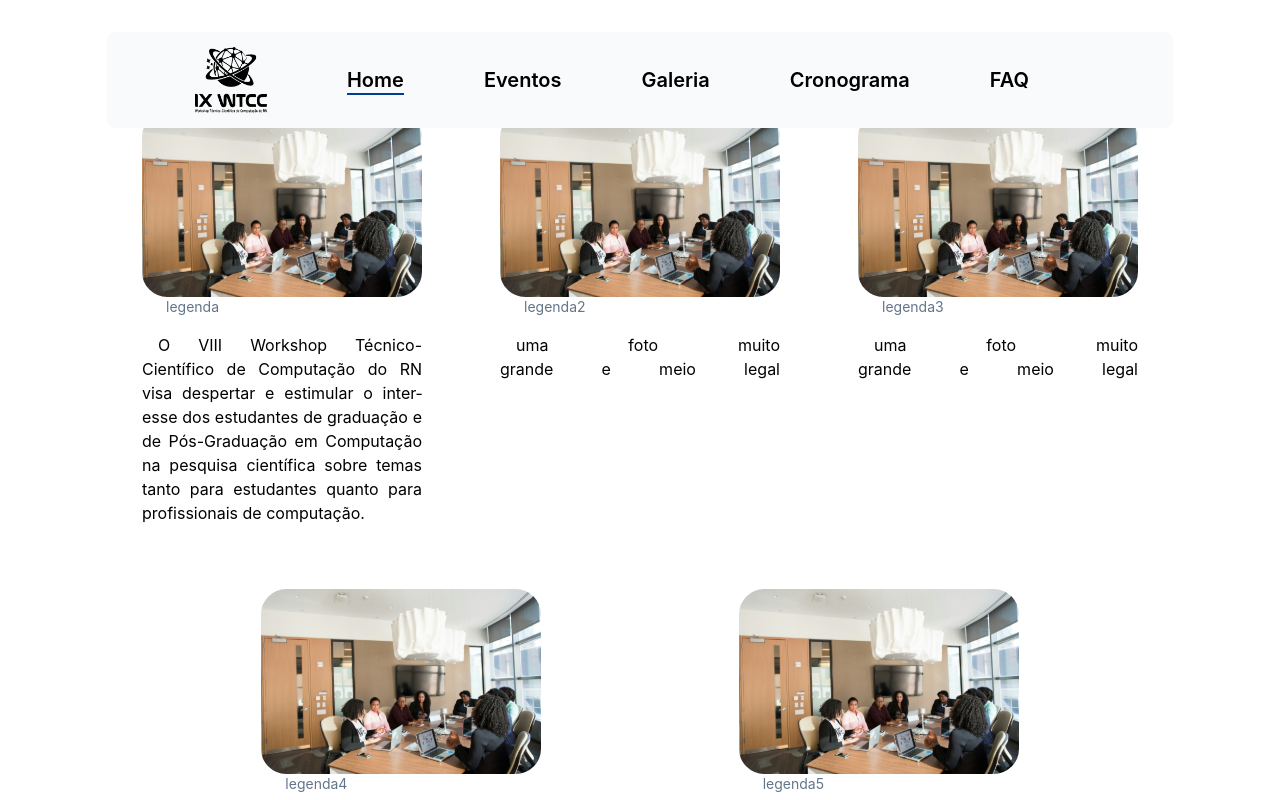
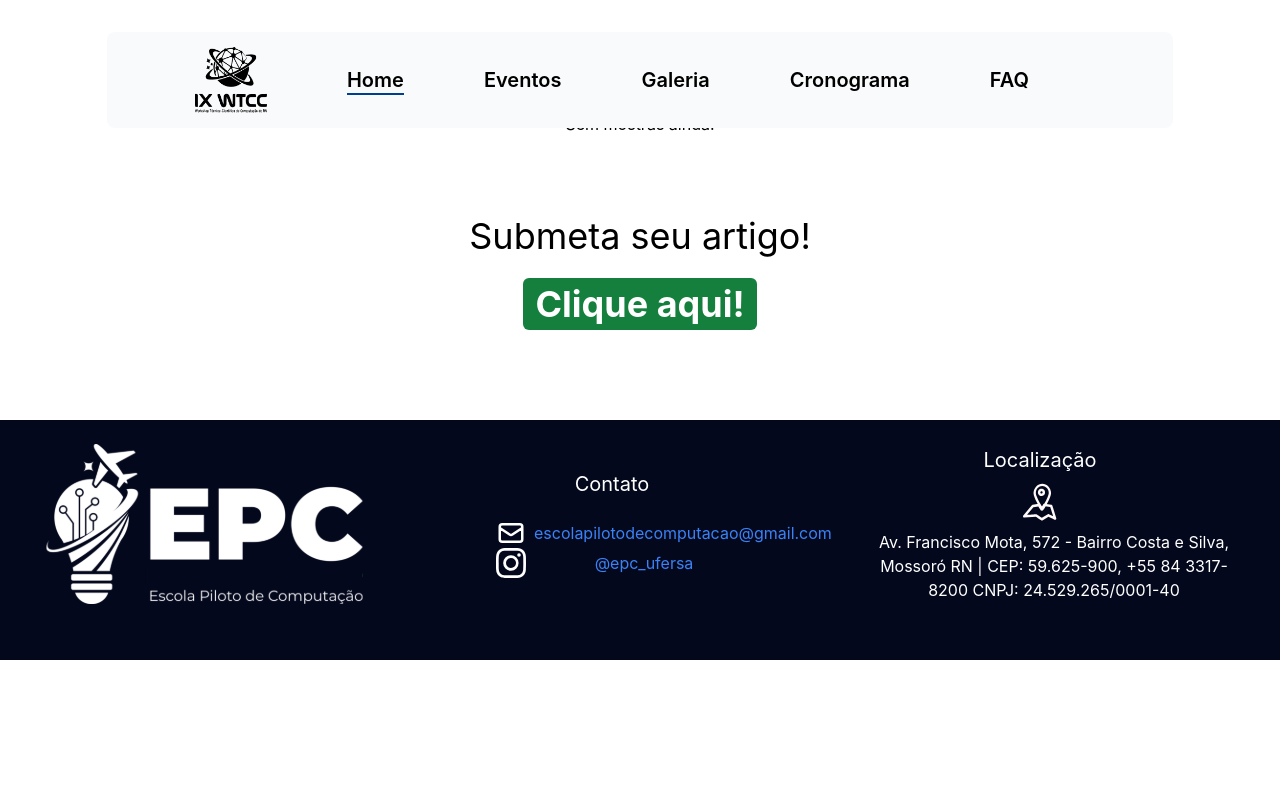
Before and after one commit to Escola-Piloto-de-Computacao/wtcc, a React (Create React App) app: page / in a window 1280 px wide. Shown: the top 800 px of the page. Built offline with nearby package versions, Linux system fonts and the light colour scheme.

Commit message:
Handled case of empty array, fixed button design
Added interface for Mostra array object type to allow for the site to have no Mostras available and fixed the button for submitting Mostras.

```diff
--- a/src/components/Scientificshow/Scientificshow.tsx
+++ b/src/components/Scientificshow/Scientificshow.tsx
@@ -1,7 +1,14 @@
 import React from "react";
 import teste1 from "../../assets/Scientific_show/teste1.svg";
 
-const mostra = [
+interface MostraItem {
+    img: string;
+    descricao: string;
+    legenda: string;
+    // add other properties here
+}
+
+const mostra: MostraItem[] = [/*
     {
         img: teste1,
         legenda: "legenda",
@@ -27,18 +34,17 @@ const mostra = [
         legenda: "legenda5",
         descricao: "uma foto muito grande e meio legal"
     }
-
+*/
 ];
 
 const Botao = () => {
     return (
-        <div className="flex justify-center text-4xl">
-            <p>
-                Submeta seu artigo! <br />
-                <br />
+        <div className="flex flex-col col-span-1 justify-center text-4xl">
+            <p className="mb-7">Submeta seu artigo!</p>
             {/* Adicionar link */}
-                <a className="font-bold text-white bg-green-700 rounded-md" href="https://www.google.com.br/?hl=pt-BR">Inscreva-se</a>
-            </p>
+            <div>
+                <a className="font-bold text-white bg-green-700 rounded-md px-3 py-1" href="https://www.google.com.br/?hl=pt-BR">Clique aqui!</a>
+            </div>
         </div>
     )
 }
@@ -48,6 +54,9 @@ const Scientific_show = () => {
         <div>
             <div className="flex justify-evenly flex-wrap m-20 gap-4">
                 {
+                    mostra.length === 0 ? (
+                        <p>Sem mostras ainda!</p>
+                    ) : (
                         mostra.map((m, index) => {
                             return (
                                 <div className="w-1/4 mb-12" key={index}>
@@ -59,6 +68,7 @@ const Scientific_show = () => {
                                 </div>
                             )
                         })
+                    )
                 }
             </div>
             <Botao />
```
Lines whose indentation alone changed are shown as unchanged.
